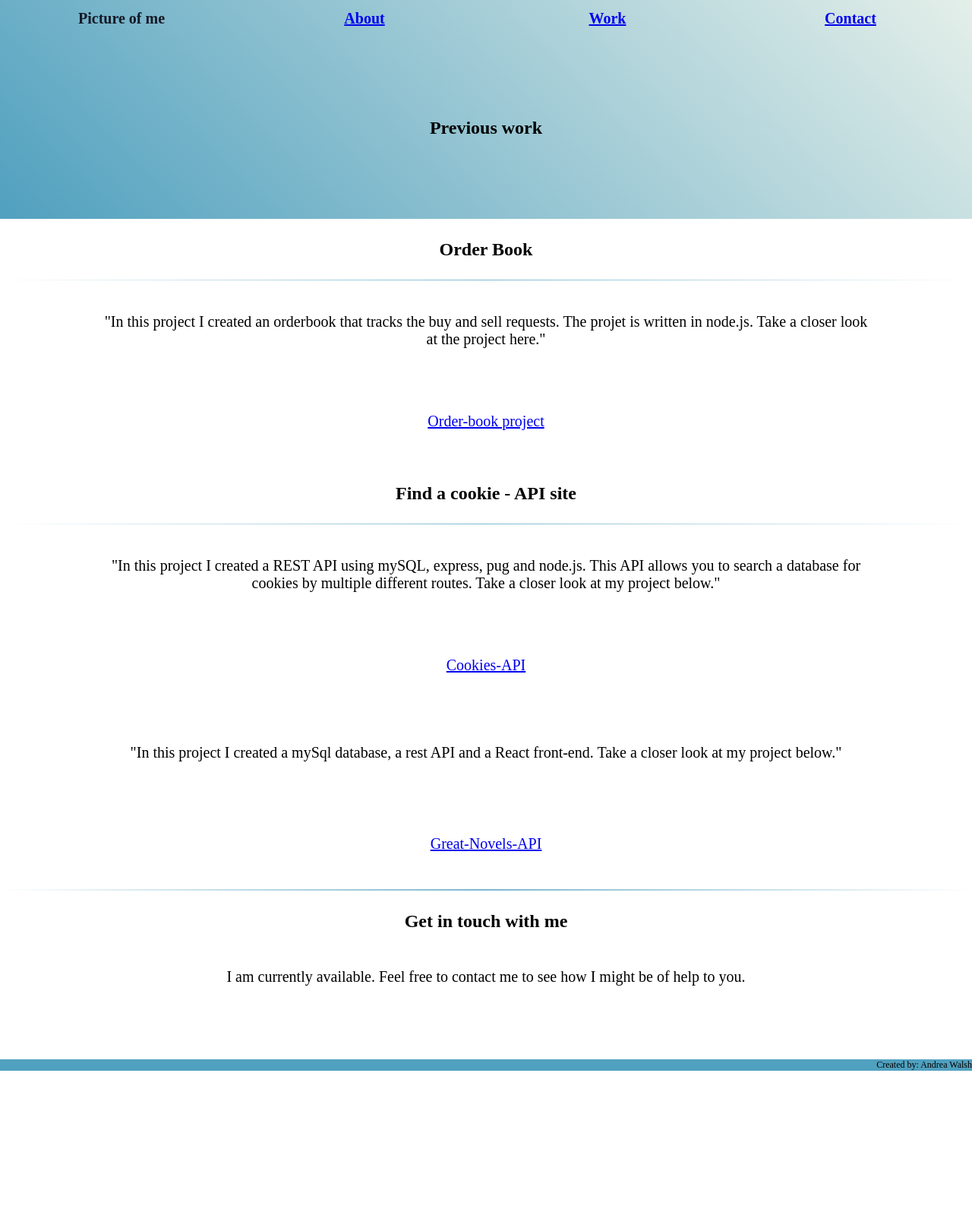
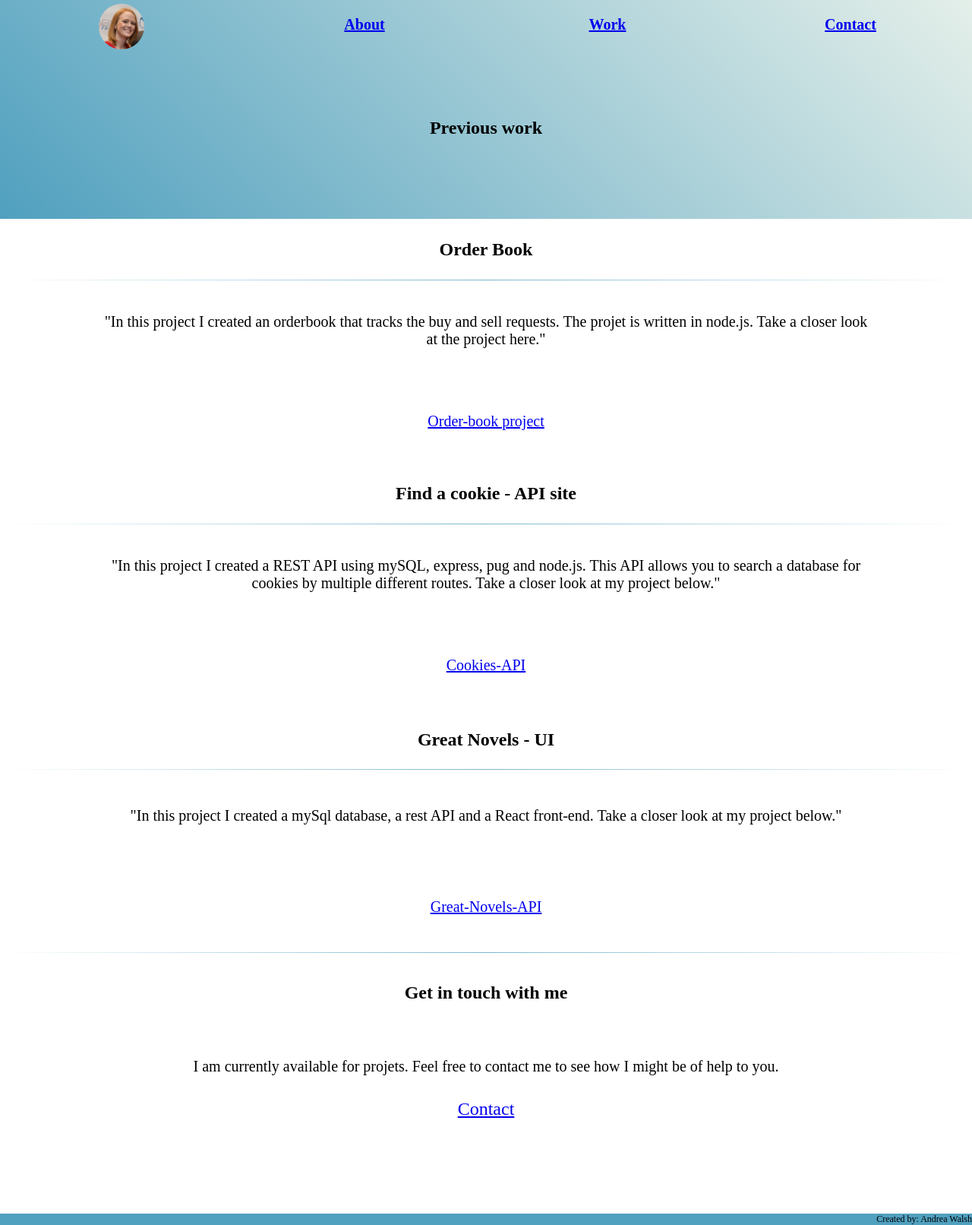
Before and after one commit to awalsh0517/portfolio-site, a website: page HTML/work.html in a window 1280 px wide. Shown: the whole page at 76% size. Before the commit the page ends 1409 px from the top, so only its background shows below. Drawn offline with Linux system fonts and the light colour scheme.

Commit message:
Finished

```diff
--- a/CSS/styles1.css
+++ b/CSS/styles1.css
@@ -21,6 +21,13 @@
 
 .textSize {
   font-size: 16px;
+}
+
+img {
+  height: 60px;
+  width: 60px;
+  margin-top: 5px;
+  border-radius: 50%;
 }
 
 .hr {
@@ -97,15 +104,16 @@ li {
 
 }
 
-.contact2 {
-  display: grid;
-  grid-row: 10/11;
-  height: 5rem;
+.UI-project {
+  grid-row: 7/8;
+  height: 2rem;
+  margin-top: 30px;
 }
 
 #hr3 {
   display: grid;
   grid-row: 8/9;
+  margin-top: 20px;
 }
 
 #sect3 {
@@ -113,12 +121,28 @@ li {
   grid-row:9/10
 }
 
+#hr4 {
+  display: grid;
+  grid-row: 10/11;
+  margin-bottom: 20px;
+}
+
+.contact2 {
+  display: grid;
+  grid-row:11/12;
+  height: 4rem;
+}
+
 .connect {
   display: grid;
-  grid-row: 11/12;
+  grid-row: 12/13;
   height: 7rem;
-  margin: auto 10%;
+  margin: 3% 10%;
   font-weight: 500;
+}
+
+.contactLink {
+  font-size: 24px;
 }
 
 .footer {
@@ -126,7 +150,7 @@ li {
   background-color: #50a0bf;
   font-size: 12px;
   text-align: right;
-  margin-top: 30px;
+  margin-top: 70px;
 }
 
 #contact-statment {
@@ -149,7 +173,8 @@ li {
   border-color: rgba(21, 25, 38, .25);
   padding: 1rem 2.5rem;
   font-weight: 600;
-
+  background-color: rgba(80, 160, 191, .25);
+  font-size: 22px;
 }
 
 .button {
@@ -168,6 +193,7 @@ li {
 
 .linkSpace {
   margin: 20px;
+  font-size: 22px;
 }
 
 .workExample {
@@ -175,7 +201,6 @@ li {
   height: 15rem;
   margin: auto 10%;
   font-weight: 500;
-
 }
 
 @media only screen and (min-width: 768px) {
@@ -195,7 +220,7 @@ li {
   }
 
   .footer {
-    margin-top: 70px;
+    margin-top: 100px;
     height: 25px;
     font-size: 16px;
   }
--- a/HTML/work.html
+++ b/HTML/work.html
@@ -4,11 +4,14 @@
   <meta name="viewport" content="width=device-width, initial-scale=1.0">
   <title></title>
   <link rel="stylesheet" type="text/css" href="../CSS/styles1.css">
+  <link rel="stylesheet" type="text/css" href="../CSS/styles_work_page.css">
 </head>
 
 <div class=background>
   <div class="header common textSize">
-    <div class="picture">Picture of me</div>
+    <div class="picture">
+      <img src="../images/profile picture copy.jpeg" />
+    </div>
     <div class="about">
       <a href="index1.html">About</a>
     </div>
@@ -41,6 +44,7 @@
   </div>
   <hr id="hr2" class="hr">
 
+  <div class="UI-project common">Great Novels - UI</div>
   <div class="workExample common sect3 textSize">"In this project I created a mySql database, a rest API and a React
     front-end. Take a closer look at my project below."
     <a href="https://github.com/awalsh0517/great-novels-ui">Great-Novels-API</a>
@@ -49,9 +53,9 @@
 
   <div class="contact2 common">Get in touch with me</div>
   <hr id="hr4" class="hr">
-  <div class="connect common textSize">I am currently available. Feel free to
+  <div class="connect common textSize">I am currently available for projets. Feel free to
     contact me to see how I might be of help to you.
-    <a href="contact.html"></a>
+    <a href="contact.html" class="contactLink">Contact</a>
   </div>
   <div>
   </div>
```
Also changed, not shown: HTML/contact.html (+4 -3 lines), HTML/index1.html (+9 -6 lines), images/profile picture copy.jpeg (added).
